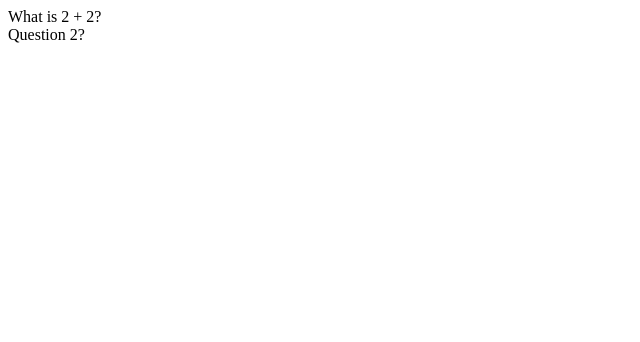
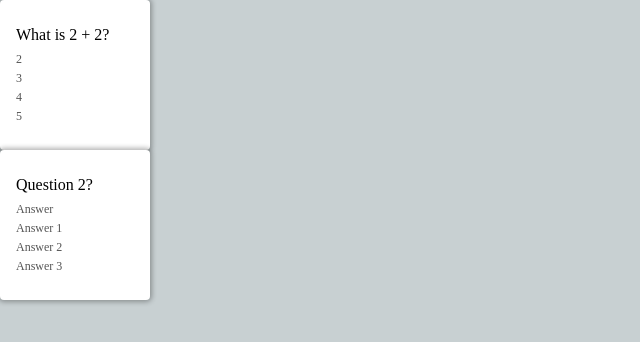
Before and after one commit to nhiyngo/flascard-react, a React (Create React App) app: page / in a window 1280 px wide. Shown: the top 342 px of the page, without its empty margins (0-640 px from the left). Built offline with nearby package versions, Linux system fonts and the light colour scheme.

Commit message:
styling flashcards

```diff
--- a/src/components/App.js
+++ b/src/components/App.js
@@ -1,5 +1,6 @@
 import React, { useState } from 'react';
 import FlashcardList from './FlashcardList';
+import './app.css';
 
 function App() {
   const [flashcards, setFlashcards] = useState(SAMPLE);
@@ -20,7 +21,7 @@ const SAMPLE = [
     id: 2,
     question: 'Question 2?',
     answer: 'Answer',
-    options: ['Answer 1', 'Answer 2', 'Answer 3', 'Answer 4'],
+    options: ['Answer', 'Answer 1', 'Answer 2', 'Answer 3'],
   },
 ];
 
--- a/src/components/FlashCard.js
+++ b/src/components/FlashCard.js
@@ -4,8 +4,22 @@ const FlashCard = ({ flashcard: { question, answer, options } }) => {
   const [flip, setFlip] = useState(false);
 
   return (
-    <div onClick={() => setFlip(!flip)}>
-      {flip ? answer : question}
+    <div
+      className={`card ${flip ? 'flip' : ''}`}
+      onClick={() => setFlip(!flip)}
+    >
+
+      <div className="front">
+        {question}
+        <div className="flashcard-options">
+          {options.map((option) => <div className="flashcard-option">{option}</div>)}
+        </div>
+      </div>
+
+      <div className="back">
+        {answer}
+      </div>
+
     </div>
   );
 };
--- /dev/null
+++ b/src/components/app.css
@@ -0,0 +1,60 @@
+body {
+	background-color: #c8d0d2;
+	margin: 0;
+}
+
+.container {
+	max-width: 900px;
+	margin: 1rem 2rem;
+}
+
+.card {
+	display: flex;
+	justify-content: center;
+	align-items: center;
+	border-radius: 0.25rem;
+	box-shadow: 0 0 5px 2px rgba(0, 0, 0, 0.3);
+	background-color: white;
+	cursor: pointer;
+	height: 150px;
+	width: 150px;
+	position: relative;
+	transition: 150ms;
+	transform: perspective(1000px);
+	transform-style: preserve-3d;
+}
+
+.card:hover {
+  box-shadow: 0 0 5px 2px rgba(0, 0, 0, 0.5);
+  transform: translateY(-2px);
+}
+
+.card.flip {
+	transform: rotateY(180deg);
+}
+
+.card .front {
+  left: 0;
+}
+
+.card .front,
+.card .back {
+	position: absolute;
+	padding: 1rem;
+	/* hide the back side of the card */
+	backface-visibility: hidden;
+}
+
+.card .back {
+  transform: rotateY(180deg);
+}
+
+.flashcard-options {
+  margin-top: .5rem;
+}
+
+.flashcard-option {
+  margin-top: .25rem;
+  color: #555;
+  font-size: .75rem;
+}
```
